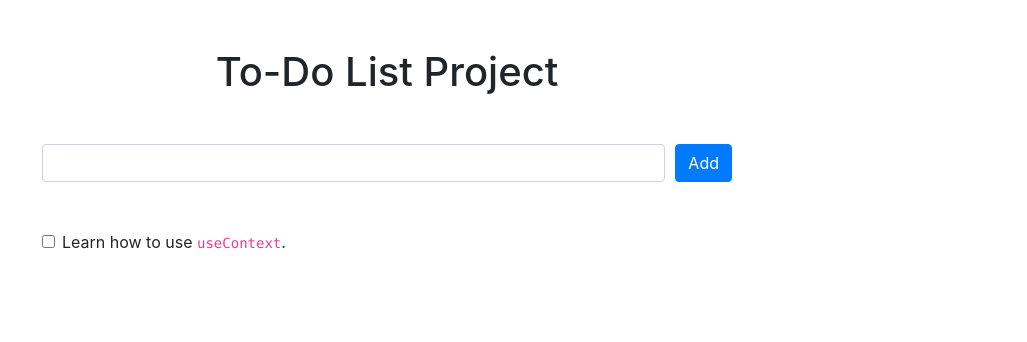
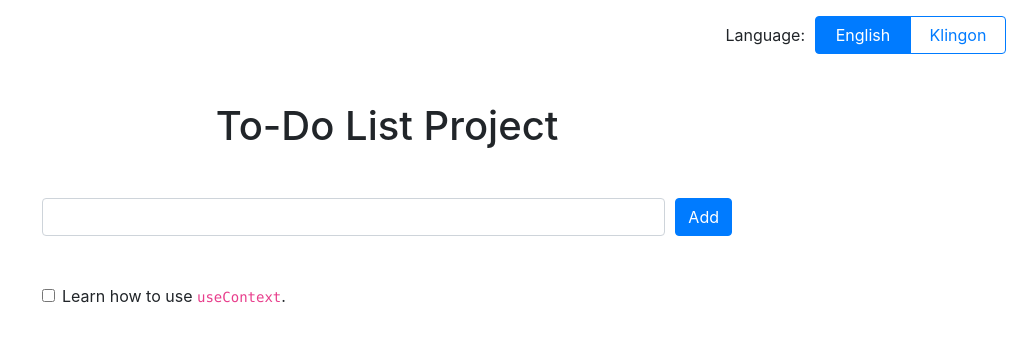
Before and after one commit to PacktPublishing/Architecting-Enterprise-React-Applications-with-Hooks, a Next.js app: page / in a window 1280 px wide. Shown: the top 342 px of the page, without its empty margins (253-1280 px from the left). Built offline with nearby package versions, Linux system fonts and the light colour scheme.

Commit message:
Add language select radio buttons

```diff
--- /dev/null
+++ b/components/LanguageSelect.jsx
@@ -0,0 +1,42 @@
+import React, { useContext } from "react";
+import { Col, Form, ToggleButton, ToggleButtonGroup } from "react-bootstrap";
+import { LocalizationContext } from "../contexts/localization";
+
+export default function LanguageSelect() {
+  const { locale, setLocale, localizedStrings } =
+    useContext(LocalizationContext);
+
+  return (
+    <Form.Row className="m-3 justify-content-end">
+      <Form.Label htmlFor="language-select" column xs="auto">
+        {localizedStrings.languageSelect.language}
+      </Form.Label>
+
+      <Col xs="auto">
+        <ToggleButtonGroup
+          type="radio"
+          name="language-select"
+          value={locale}
+          onChange={setLocale}
+        >
+          <LanguageButton value="en-US" />
+          <LanguageButton value="tlh" />
+        </ToggleButtonGroup>
+      </Col>
+    </Form.Row>
+  );
+}
+
+function LanguageButton({ value, ...props }) {
+  const { localizedStrings } = useContext(LocalizationContext);
+  return (
+    <ToggleButton
+      value={value}
+      variant="outline-primary"
+      style={{ width: "6rem" }}
+      {...props}
+    >
+      {localizedStrings.languageSelect[value]}
+    </ToggleButton>
+  );
+}
--- a/localization.json
+++ b/localization.json
@@ -2,6 +2,11 @@
   "en-US": {
     "indexPage": {
       "projectTitle": "To-Do List Project"
+    },
+    "languageSelect": {
+      "language": "Language:",
+      "en-US": "English",
+      "tlh": "Klingon"
     },
     "todoInput": {
       "inputLabel": "To-do item input",
@@ -15,6 +20,11 @@
     "indexPage": {
       "projectTitle": "DaytuqQo'qoq"
     },
+    "languageSelect": {
+      "language": "Hol:",
+      "en-US": "Te ra'",
+      "tlh": "tlhIngan"
+    },
     "todoInput": {
       "inputLabel": "'e' yIlIjQo', ghaH'e'",
       "add": "boq"
--- a/pages/index.jsx
+++ b/pages/index.jsx
@@ -1,6 +1,7 @@
 import React, { useContext } from "react";
 import Head from "next/head";
 import { Container } from "react-bootstrap";
+import LanguageSelect from "../components/LanguageSelect";
 import TodoInput from "../components/TodoInput";
 import TodoList from "../components/TodoList";
 import { LocalizationContext } from "../contexts/localization";
@@ -9,11 +10,14 @@ export default function Home() {
   const { localizedStrings } = useContext(LocalizationContext);
 
   return (
-    <Container fluid style={{ maxWidth: "720px" }} className="mt-5">
+    <>
       <Head>
         <title>{localizedStrings.indexPage.projectTitle}</title>
       </Head>
 
+      <LanguageSelect />
+
+      <Container fluid style={{ maxWidth: "720px" }} className="mt-5">
         <h1 className="mb-5" style={{ textAlign: "center" }}>
           {localizedStrings.indexPage.projectTitle}
         </h1>
@@ -22,5 +26,6 @@ export default function Home() {
 
         <TodoList />
       </Container>
+    </>
   );
 }
```
Lines whose indentation alone changed are shown as unchanged.
